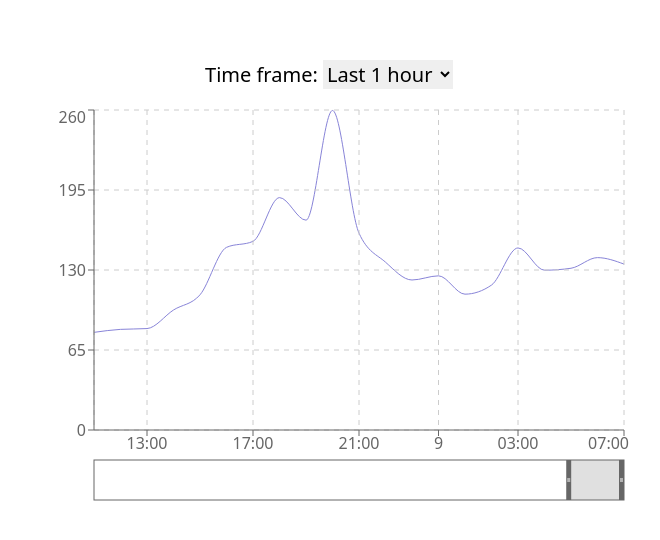
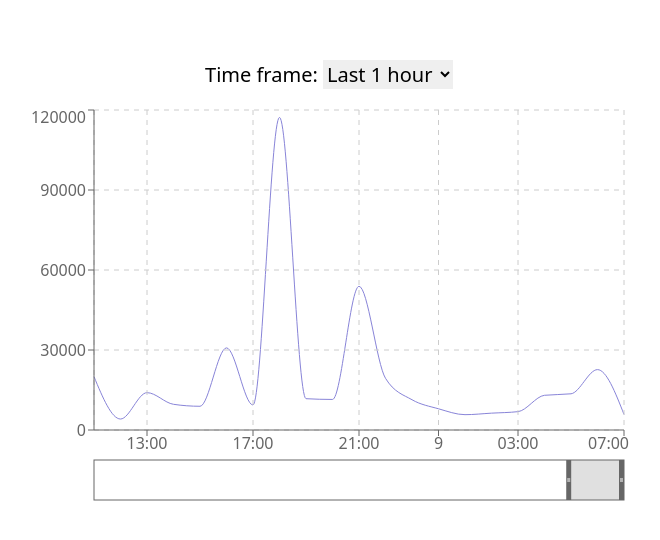
Before and after one commit to shaqi-dev/crypto-chart, a React (Create React App) app: page / in a window 1280 px wide. Shown: the part 118-658 px from the top of the page, without its empty margins (311-971 px from the left). Built offline with nearby package versions, Linux system fonts and the light colour scheme.

Commit message:
feat: add input data reducer

```diff
--- a/src/App.tsx
+++ b/src/App.tsx
@@ -1,32 +1,35 @@
 import { FC, useEffect, useState } from 'react'
 import Chart from './components/Chart'
-import { ETHTransaction } from './types/ETHTransaction'
-import { NetworkType } from './types/NetworkType'
-import { Timeframe } from './types/Timeframe'
 import { filterDay, filterWeek } from './utils/ETHTransactionFilters'
 import gasPriceData from './json/gas_price.json'
+import { Timeframe } from './types/Timeframe'
+import { ChartDataItem } from './types/ChartDataItem'
+
+const reducedGasPriceData: ChartDataItem[] = gasPriceData.ethereum.transactions.map(
+  ({ time, gasPrice, gasValue, average, maxGasPrice, medianGasPrice }) => ({
+    time,
+    price: gasPrice + gasValue + average + average + maxGasPrice + medianGasPrice,
+  }),
+)
 
 const App: FC = () => {
+  const [transactions] = useState(reducedGasPriceData)
   const [timeframe, setTimeframe] = useState<Timeframe>(Timeframe.H1)
-  const [networkType] = useState<NetworkType>(NetworkType.ETHEREUM)
-  const [networkData] = useState(gasPriceData)
-  const [chartData, setChartData] = useState<ETHTransaction[]>(
-    networkData[networkType].transactions.slice(0, 200),
-  )
+  const [chartData, setChartData] = useState<ChartDataItem[]>(transactions.slice(0, 200))
 
   useEffect(() => {
-    let data: ETHTransaction[] = []
+    let data: ChartDataItem[] = []
 
     if (timeframe === Timeframe.H1) {
-      data = networkData[networkType].transactions.slice(0, 200)
+      data = transactions.slice(0, 200)
     } else if (timeframe === Timeframe.D1) {
-      data = networkData[networkType].transactions.filter(filterDay)
+      data = transactions.filter(filterDay)
     } else if (timeframe === Timeframe.W1) {
-      data = networkData[networkType].transactions.filter(filterWeek)
+      data = transactions.filter(filterWeek)
     }
 
     setChartData(data)
-  }, [networkData, timeframe, networkType])
+  }, [timeframe, transactions])
 
   return (
     <div className="flex min-h-screen flex-col items-center justify-center gap-4">
--- a/src/components/Chart/Chart.tsx
+++ b/src/components/Chart/Chart.tsx
@@ -1,21 +1,20 @@
 import { FC } from 'react'
 import { LineChart, Line, CartesianGrid, XAxis, YAxis, Tooltip, Brush } from 'recharts'
+import { ChartDataItem } from '../../types/ChartDataItem'
 import { timeFormatter } from '../../utils/timeFormatter'
-import { ETHTransaction } from '../../types/ETHTransaction'
 
 interface ChartProps {
-  chartData: ETHTransaction[]
+  chartData: ChartDataItem[]
 }
 
 const Chart: FC<ChartProps> = ({ chartData }) => {
   return (
-    <div>
     <LineChart width={600} height={400} data={chartData}>
       <Line
         isAnimationActive={false}
         dot={false}
         type="monotone"
-          dataKey="gasPrice"
+        dataKey="price"
         stroke="#8884d8"
       />
       <CartesianGrid stroke="#ccc" strokeDasharray="5 5" />
@@ -24,7 +23,6 @@
       <Tooltip />
       <Brush dataKey="time" startIndex={chartData.length - 21} />
     </LineChart>
-    </div>
   )
 }
 
--- /dev/null
+++ b/src/types/ChartDataItem.ts
@@ -0,0 +1,4 @@
+export interface ChartDataItem {
+  time: string
+  price: number
+}
--- a/src/utils/ETHTransactionFilters.ts
+++ b/src/utils/ETHTransactionFilters.ts
@@ -1,10 +1,10 @@
 import { getETHTransactionDate } from './getETHTransactionDate'
-import { ETHTransaction } from '../types/ETHTransaction'
+import { ChartDataItem } from '../types/ChartDataItem'
 
-export const filterDay = (transaction: ETHTransaction): boolean =>
+export const filterDay = (transaction: ChartDataItem): boolean =>
   transaction.time.slice(-5) === '00:00'
 
-export const filterWeek = ({ time }: ETHTransaction): boolean => {
+export const filterWeek = ({ time }: ChartDataItem): boolean => {
   const date = getETHTransactionDate(time)
   const day = date.getDay()
   const hours = date.getHours()
```
Lines whose indentation alone changed are shown as unchanged.
